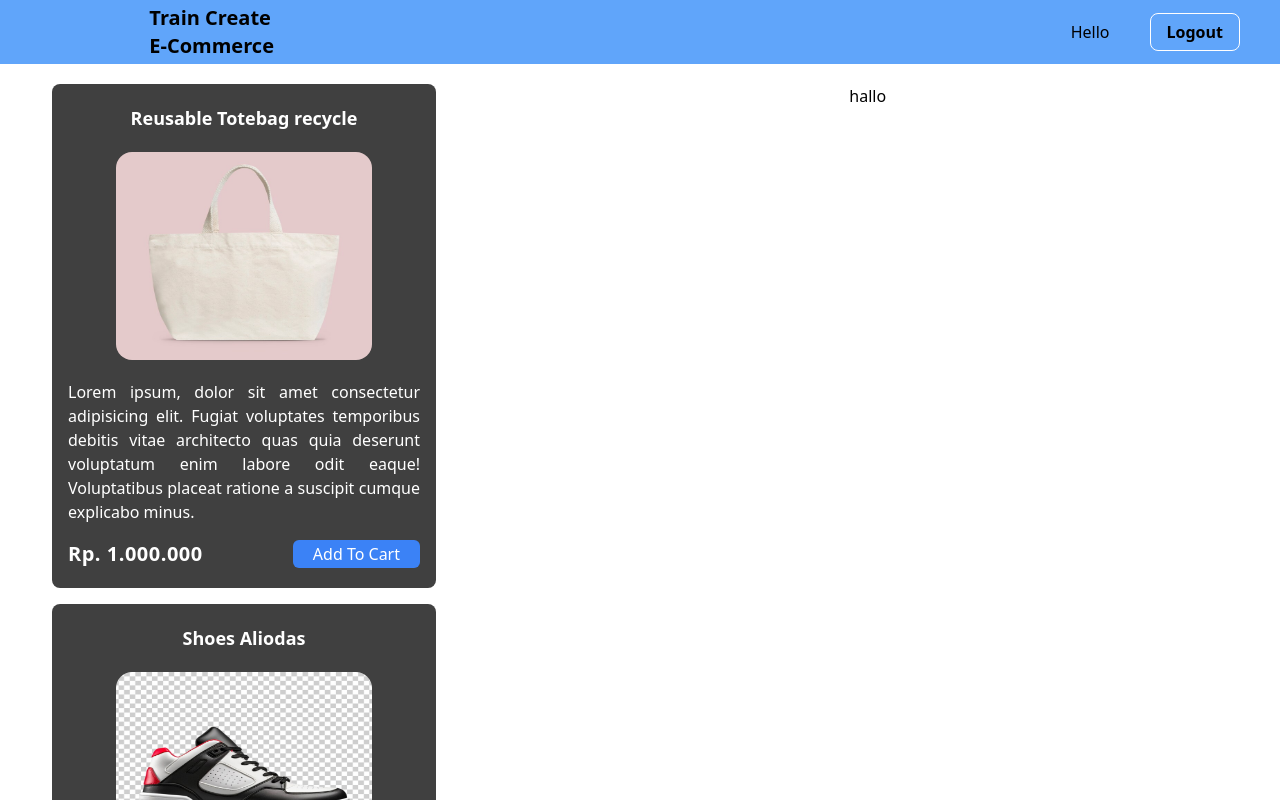
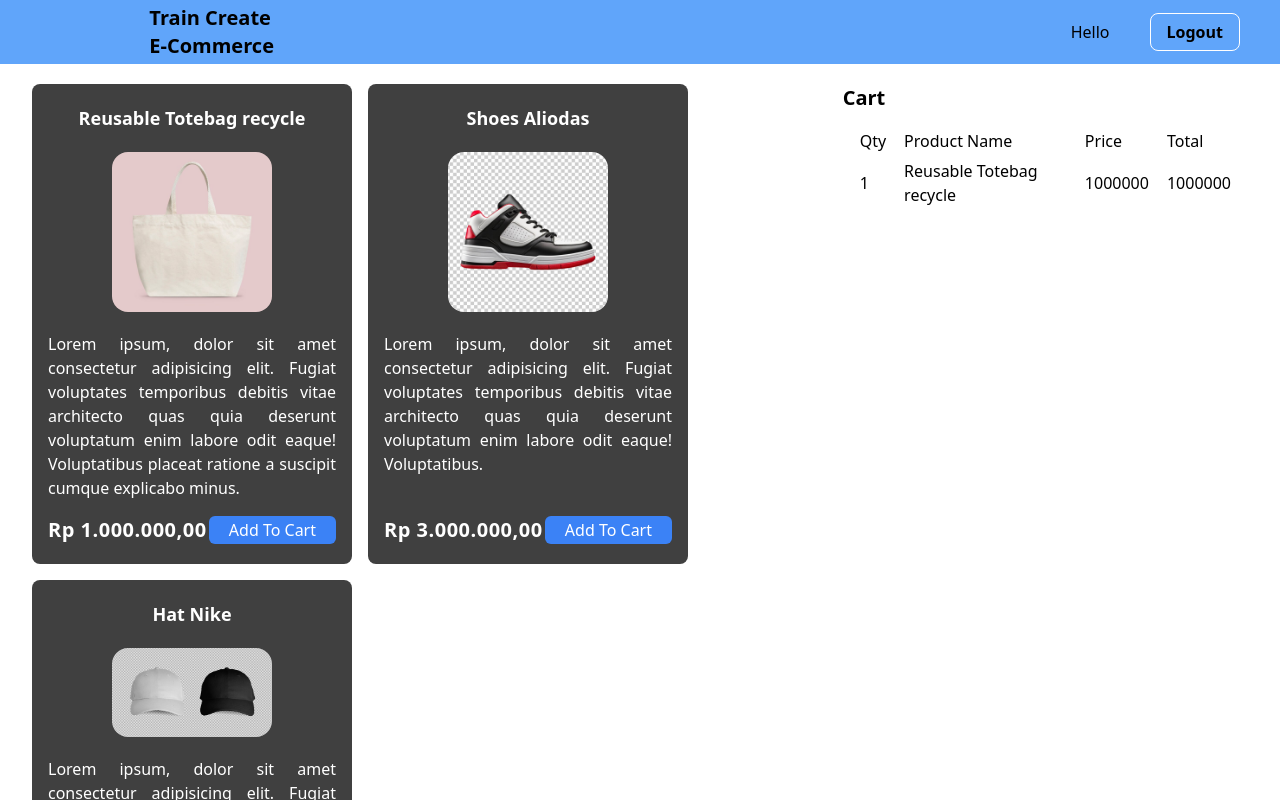
Before and after one commit to GaluhPncWirs/e-commerce_React_js, a React (Vite) app: page /products in a window 1280 px wide. Shown: the top 800 px of the page. Built offline with nearby package versions, Linux system fonts and the light colour scheme.

Commit message:
add product price

```diff
--- a/src/fragment/cardProduct.jsx
+++ b/src/fragment/cardProduct.jsx
@@ -1,9 +1,7 @@
-import { Link } from "react-router-dom";
-
 export default function CardProduct(props) {
   const { children } = props;
   return (
-    <div className="max-w-sm bg-neutral-700 rounded-lg py-5 text-white flex flex-col justify-between">
+    <div className="max-w-xs bg-neutral-700 rounded-lg py-5 text-white flex flex-col justify-between">
       {children}
     </div>
   );
@@ -15,7 +13,7 @@
     <div>
       <h1 className="text-center font-semibold text-lg mb-5">{title}</h1>
       <div className="flex justify-center items-center mb-5">
-        <img src={image} className="w-2/3 max-h-52 rounded-2xl" />
+        <img src={image} className="w-1/2 max-h-52 rounded-2xl" />
       </div>
     </div>
   );
@@ -30,16 +28,18 @@
   );
 }
 
-function Footer({ price, toDetailProduct }) {
+function Footer({ price, handleAddToCart, id }) {
   return (
     <div className="flex justify-between items-center mt-4 px-4">
-      <h4 className="font-semibold text-xl tracking-wide">{price}</h4>
-      <Link
+      <h4 className="font-semibold text-xl tracking-wide">
+        {price.toLocaleString("id-ID", { style: "currency", currency: "IDR" })}
+      </h4>
+      <button
         className="bg-blue-500 rounded-md px-5 py-0.5 font-medium hover:bg-blue-600"
-        to={toDetailProduct}
+        onClick={() => handleAddToCart(id)}
       >
         Add To Cart
-      </Link>
+      </button>
     </div>
   );
 }
--- a/src/pages/products.jsx
+++ b/src/pages/products.jsx
@@ -2,31 +2,55 @@
 import reusableBag from "/images/reusable-bag.jpg";
 import shoesAliodas from "/images/shoes-aliodas.jpg";
 import hat from "/images/hat.jpg";
+import { useState } from "react";
 
 export default function Products() {
   const products = [
     {
+      key: Math.random() * 100,
       id: 1,
       title: "Reusable Totebag recycle",
       image: reusableBag,
       desc: "Lorem ipsum, dolor sit amet consectetur adipisicing elit. Fugiat voluptates temporibus debitis vitae architecto quas quia deserunt voluptatum enim labore odit eaque! Voluptatibus placeat ratione a suscipit cumque explicabo minus.",
-      price: "Rp. 1.000.000",
+      price: 1000000,
     },
     {
+      key: Math.random() * 100,
       id: 2,
       title: "Shoes Aliodas",
       image: shoesAliodas,
       desc: "Lorem ipsum, dolor sit amet consectetur adipisicing elit. Fugiat voluptates temporibus debitis vitae architecto quas quia deserunt voluptatum enim labore odit eaque! Voluptatibus.",
-      price: "Rp. 3.000.000",
+      price: 3000000,
     },
     {
+      key: Math.random() * 100,
       id: 3,
       title: "Hat Nike",
       image: hat,
       desc: "Lorem ipsum, dolor sit amet consectetur adipisicing elit. Fugiat voluptates temporibus debitis vitae architecto quas quia deserunt voluptatum enim.",
-      price: "Rp. 350.000",
+      price: 350000,
     },
   ];
+
+  const [cart, setCart] = useState([
+    {
+      key: Math.random() * 20,
+      id: 1,
+      qty: 1,
+    },
+  ]);
+
+  function handleAddToCart(id) {
+    setCart([
+      ...cart,
+      {
+        key: Math.random() * 20,
+        id: id,
+        qty: 1,
+      },
+    ]);
+  }
+
   function handleLogout() {
     window.location.href = "/";
     localStorage.clear();
@@ -54,11 +78,11 @@
         </div>
       </div>
       <div className="w-[95%] mx-auto">
-        <div className="flex justify-between mt-5 gap-5">
+        <div className="flex justify-between mt-5">
           <div className="w-full basis-2/3">
-            <div className="flex flex-wrap ml-5 gap-4">
+            <div className="flex flex-wrap gap-4">
               {products.map((product) => (
-                <CardProduct key={product.id}>
+                <CardProduct key={product.key}>
                   <CardProduct.Header
                     title={product.title}
                     image={product.image}
@@ -66,14 +90,40 @@
                   <CardProduct.Body>{product.desc}</CardProduct.Body>
                   <CardProduct.Footer
                     price={product.price}
-                    toDetailProduct="/productDetail"
+                    handleAddToCart={handleAddToCart}
+                    id={product.id}
                   />
                 </CardProduct>
               ))}
             </div>
           </div>
           <div className="basis-1/3">
-            <h1>hallo</h1>
+            <h1 className="text-xl font-semibold mb-3">Cart</h1>
+            <table className="text-left table-auto border-separate border-spacing-x-4 border-spacing-y-1">
+              <thead>
+                <tr>
+                  <td>Qty</td>
+                  <td>Product Name</td>
+                  <td>Price</td>
+                  <td>Total</td>
+                </tr>
+              </thead>
+              <tbody>
+                {cart.map((item) => {
+                  const product = products.find(
+                    (product) => product.id === item.id
+                  );
+                  return (
+                    <tr key={item.key}>
+                      <td>{item.id}</td>
+                      <td>{product.title}</td>
+                      <td>{product.price}</td>
+                      <td>{item.qty * product.price}</td>
+                    </tr>
+                  );
+                })}
+              </tbody>
+            </table>
           </div>
         </div>
       </div>
```
